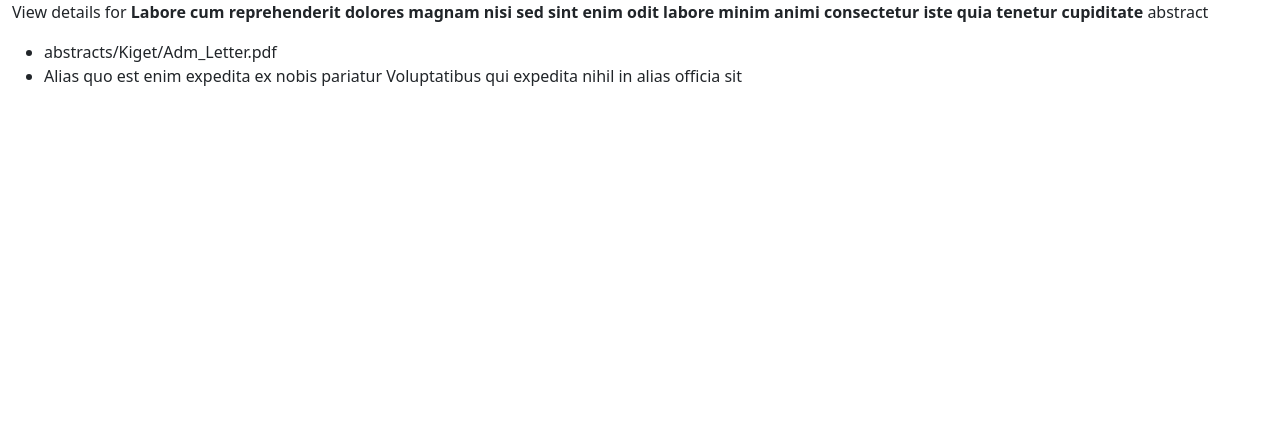
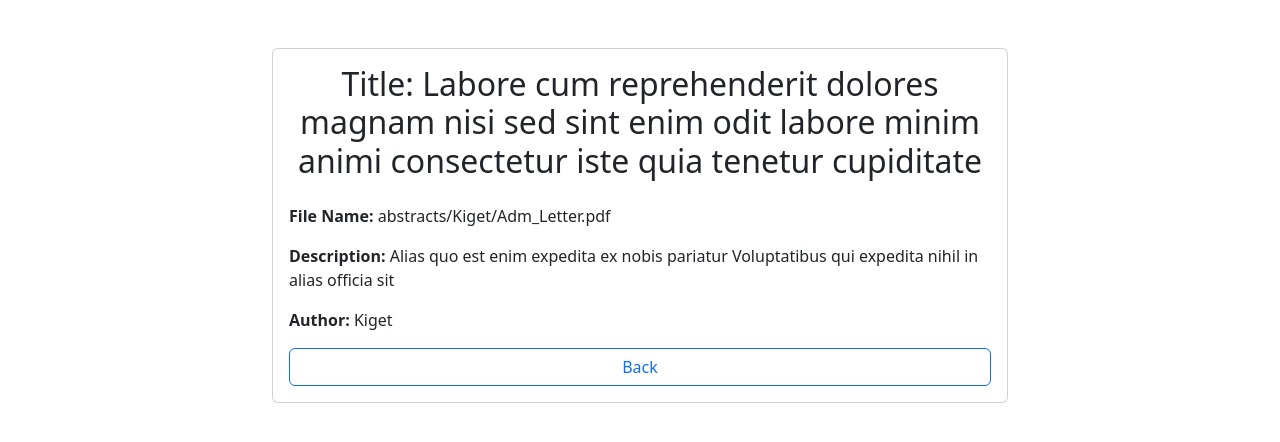
Before and after one commit to DenzelGitonga007/Upload-Abstracts, a Django app: page /abstracts/details/2/ in a window 1280 px wide. Shown: the part 56-498 px from the top of the page. Run offline with Django 5.2, Linux system fonts and the light colour scheme; a user stored in the database is signed in; data comes from the database, SQL or seed files in the repository; some libraries are stand-ins or nearby versions.

Commit message:
details ui

```diff
--- a/templates/abstracts/details.html
+++ b/templates/abstracts/details.html
@@ -2,10 +2,32 @@
 {% load static %}
 {% block title %} Abstract Details {{ block.super }} {% endblock %}
 {% block content %}
-    <p>View details for <strong>{{ abstract.title }}</strong> abstract<p>
-    <ul>
-        <li>{{ abstract.file.name }}</li>
-        <li>{{ abstract.description }}</li>
-    </ul>
-
+    <div class="container mt-5">
+        <div class="row justify-content-center">
+            <div class="col-md-8">
+                <div class="card">
+                    <div class="card-body">
+                        <h2 class="card-title text-center mb-4">Title: {{ abstract.title }}</h2>
+                        <div class="mb-3">
+                            <strong>File Name:</strong>
+                            {% if abstract.file %}
+                                {{ abstract.file.name|default:'' }}
+                            {% else %}
+                                No file attached
+                            {% endif %}
+                        </div>
+                        <div class="mb-3">
+                            <strong>Description:</strong> {{ abstract.description }}
+                        </div>
+                        <div class="mb-3">
+                            <strong>Author:</strong> {{ abstract.author }}
+                        </div>
+                        <div class="text-center d-grid">
+                            <a href="{% url 'accounts:home' %}" class="btn btn-block btn-outline-primary">Back</a>
+                        </div>
+                    </div>
+                </div>
+            </div>
+        </div>
+    </div>
 {% endblock %}
```
